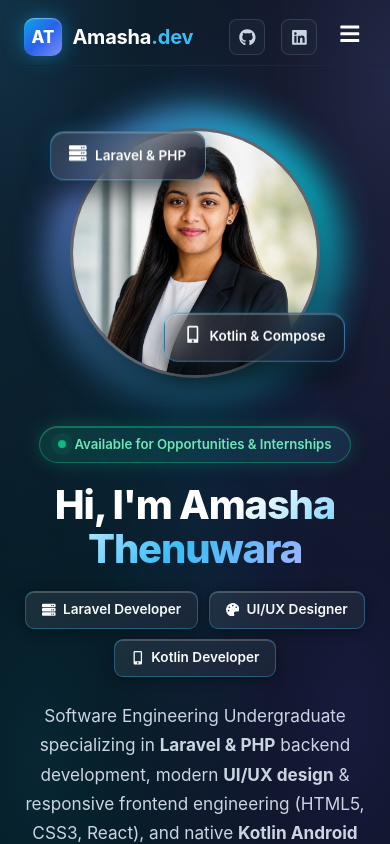
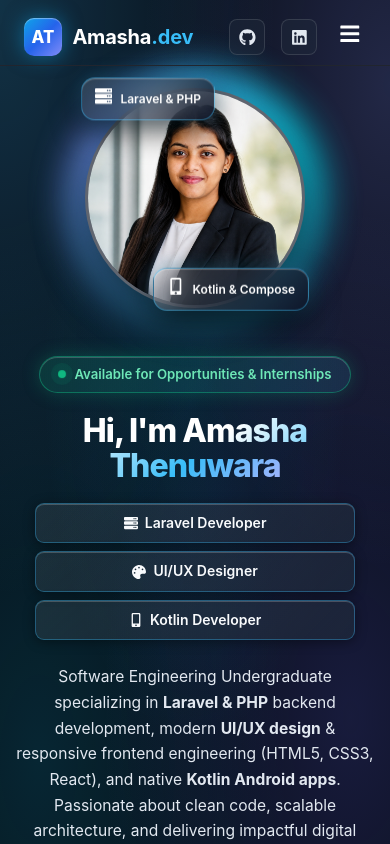
Before and after one commit to AmashaThenuwara/My_Portfolio, a React (Vite) app in the folder amasha-portfolio/: page / in a window 390 px wide. Shown: the top 844 px of the page. Built offline with nearby package versions, Linux system fonts and the light colour scheme.

Commit message:
Optimize typography contrast for maximum readability and perfect mobile/desktop responsiveness

```diff
--- a/amasha-portfolio/src/components/About.css
+++ b/amasha-portfolio/src/components/About.css
@@ -18,19 +18,19 @@
 }
 
 .about-text {
-  color: var(--text-secondary);
-  font-size: 1rem;
-  line-height: 1.75;
+  color: #e2e8f0;
+  font-size: 1.025rem;
+  line-height: 1.78;
   margin-bottom: 1.15rem;
 }
 
 .about-text strong {
   color: #ffffff;
-  font-weight: 600;
+  font-weight: 700;
 }
 
 .about-text em {
-  color: var(--accent-cyan);
+  color: #38bdf8;
   font-style: normal;
   font-weight: 600;
 }
@@ -48,13 +48,13 @@
   display: flex;
   align-items: center;
   gap: 0.75rem;
-  font-size: 0.925rem;
-  color: #e2e8f0;
+  font-size: 0.95rem;
+  color: #f1f5f9;
 }
 
 .key-point-icon {
-  color: var(--accent-cyan);
-  font-size: 1rem;
+  color: #38bdf8;
+  font-size: 1.05rem;
   flex-shrink: 0;
 }
 
--- a/amasha-portfolio/src/components/Events.css
+++ b/amasha-portfolio/src/components/Events.css
@@ -77,16 +77,16 @@
 }
 
 .event-card-subtitle {
-  font-size: 0.85rem;
+  font-size: 0.88rem;
   font-weight: 600;
-  color: var(--accent-cyan);
+  color: #38bdf8;
   margin-bottom: 0.85rem;
 }
 
 .event-card-desc {
-  font-size: 0.9rem;
-  line-height: 1.6;
-  color: var(--text-secondary);
+  font-size: 0.95rem;
+  line-height: 1.68;
+  color: #e2e8f0;
   margin-bottom: 1.25rem;
   flex-grow: 1;
 }
--- a/amasha-portfolio/src/components/Hero.css
+++ b/amasha-portfolio/src/components/Hero.css
@@ -287,8 +287,22 @@
   }
 
   .profile-card-wrapper {
-    width: 250px;
-    height: 250px;
+    width: 260px;
+    height: 260px;
+  }
+
+  .badge-top-left {
+    left: -10px;
+    top: 5px;
+    padding: 0.5rem 0.95rem;
+    font-size: 0.8rem;
+  }
+
+  .badge-bottom-right {
+    right: -10px;
+    bottom: 5px;
+    padding: 0.5rem 0.95rem;
+    font-size: 0.8rem;
   }
 
   .hero-metrics-bar {
@@ -304,6 +318,54 @@
 }
 
 @media (max-width: 600px) {
+  .hero-section {
+    padding: 5.5rem 1rem 2.5rem 1rem;
+  }
+
+  .hero-title {
+    font-size: clamp(2rem, 8vw, 2.6rem);
+  }
+
+  .hero-role-badges {
+    flex-direction: column;
+    align-items: stretch;
+    width: 100%;
+    max-width: 320px;
+    margin-left: auto;
+    margin-right: auto;
+    gap: 0.5rem;
+  }
+
+  .role-tag {
+    justify-content: center;
+    padding: 0.5rem 1rem;
+    font-size: 0.875rem;
+  }
+
+  .profile-card-wrapper {
+    width: 220px;
+    height: 220px;
+  }
+
+  .badge-top-left {
+    left: -4px;
+    top: -4px;
+    padding: 0.4rem 0.8rem;
+    font-size: 0.75rem;
+  }
+
+  .badge-bottom-right {
+    right: -4px;
+    bottom: -4px;
+    padding: 0.4rem 0.8rem;
+    font-size: 0.75rem;
+  }
+
+  .hero-description {
+    font-size: 0.975rem;
+    line-height: 1.65;
+  }
+
   .hero-actions {
     flex-direction: column;
     width: 100%;
@@ -318,5 +380,12 @@
     justify-content: center;
     padding: 0.95rem 1.25rem;
     font-size: 0.975rem;
+    min-height: 48px;
+  }
+
+  .hero-metrics-bar {
+    grid-template-columns: 1fr;
+    gap: 1.25rem;
+    padding: 1.25rem 1rem;
   }
 }
--- a/amasha-portfolio/src/components/Navbar.css
+++ b/amasha-portfolio/src/components/Navbar.css
@@ -194,13 +194,14 @@
   .mobile-nav-item {
     font-size: 1.1rem;
     font-weight: 600;
-    color: var(--text-secondary);
-    padding: 0.5rem 0;
-    border-bottom: 1px solid rgba(255, 255, 255, 0.05);
+    color: #e2e8f0;
+    padding: 0.65rem 0;
+    border-bottom: 1px solid rgba(255, 255, 255, 0.08);
+    transition: color 0.2s ease;
   }
 
   .mobile-nav-item:hover {
-    color: var(--accent-cyan);
+    color: #38bdf8;
   }
 
   .mobile-menu-actions {
--- a/amasha-portfolio/src/components/Projects.css
+++ b/amasha-portfolio/src/components/Projects.css
@@ -33,7 +33,7 @@
 
 .projects-grid {
   display: grid;
-  grid-template-columns: repeat(auto-fill, minmax(350px, 1fr));
+  grid-template-columns: repeat(auto-fill, minmax(min(100%, 320px), 1fr));
   gap: 2rem;
 }
 
@@ -99,16 +99,16 @@
 }
 
 .project-subtitle-text {
-  font-size: 0.85rem;
+  font-size: 0.88rem;
   font-weight: 600;
-  color: var(--accent-cyan);
+  color: #38bdf8;
   margin-bottom: 1rem;
 }
 
 .project-description-text {
-  font-size: 0.925rem;
-  line-height: 1.65;
-  color: var(--text-secondary);
+  font-size: 0.95rem;
+  line-height: 1.68;
+  color: #e2e8f0;
   margin-bottom: 1.5rem;
   flex-grow: 1;
 }
--- a/amasha-portfolio/src/index.css
+++ b/amasha-portfolio/src/index.css
@@ -14,12 +14,12 @@
   --font-mono: var(--font-sf-mono);
   --font-serif: var(--font-new-york);
 
-  /* Luminous, Vibrant Color System */
+  /* Luminous, High-Contrast Color System */
   --bg-color: #070b14;
   --bg-secondary: #0d1527;
-  --surface-card: rgba(15, 23, 42, 0.72);
-  --surface-card-hover: rgba(22, 33, 58, 0.85);
-  --surface-light: rgba(30, 41, 59, 0.6);
+  --surface-card: rgba(13, 20, 36, 0.88);
+  --surface-card-hover: rgba(18, 28, 48, 0.92);
+  --surface-light: rgba(30, 41, 59, 0.7);
 
   --accent-cyan: #38bdf8;
   --accent-cyan-bright: #00f0ff;
@@ -28,7 +28,7 @@
   --accent-emerald: #10b981;
 
   --text-main: #ffffff;
-  --text-secondary: #cbd5e1;
+  --text-secondary: #e2e8f0;
   --text-muted: #94a3b8;
 
   --border-subtle: rgba(255, 255, 255, 0.12);
```
